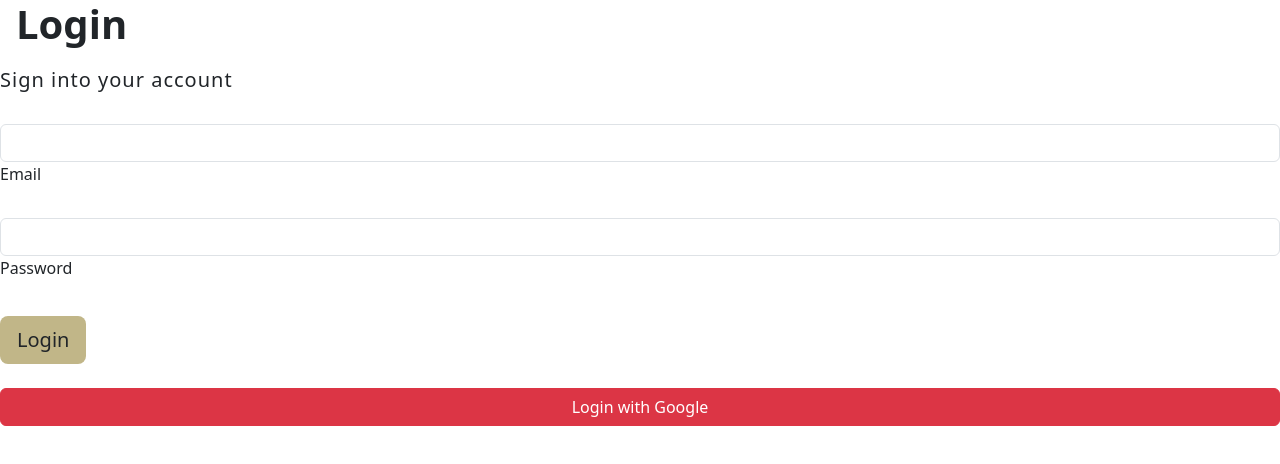
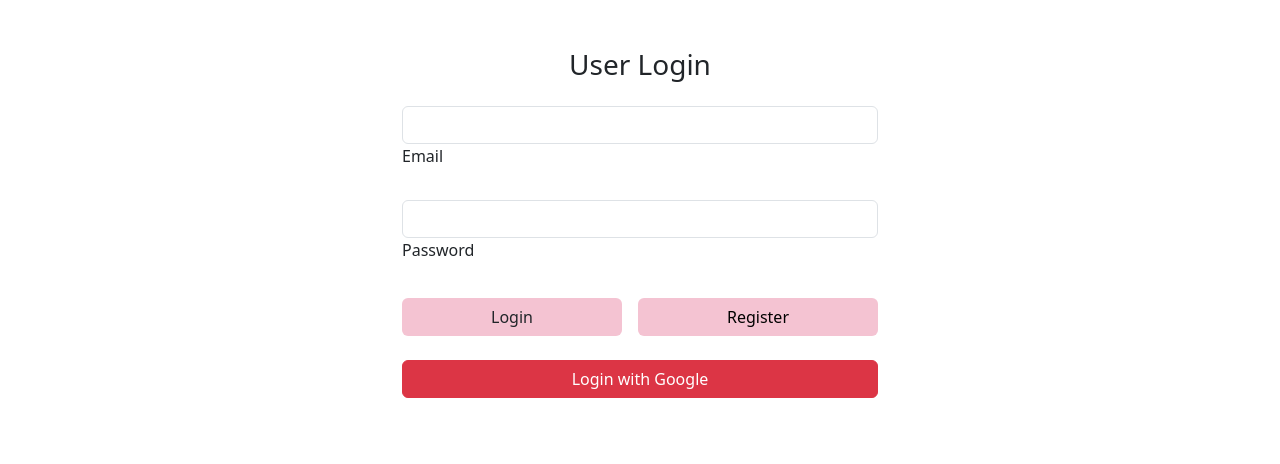
Before and after one commit to eshanie-hub/Paf_Assigment, a React (Create React App) app in the folder frontend/: page /login in a window 1280 px wide. Shown: the top 464 px of the page. Built offline with nearby package versions, Linux system fonts and the light colour scheme.

Commit message:
login and register added

```diff
--- a/frontend/src/App.js
+++ b/frontend/src/App.js
@@ -26,6 +26,7 @@ import PostManagementView from './pages/post_management/post_management_view';
 
 import { Login } from "./pages/user_management/Login";
 import { Outlet } from "react-router-dom";
+import { Register } from "./pages/user_management/Register";
 
 function MainLayout() {
   return (
@@ -47,7 +48,7 @@ function App() {
       <Routes>
         {/* Login page without layout */}
         <Route path="/login" element={<Login />} />
-
+        <Route path="/register" element={<Register />} />
         {/* Routes with layout */}
         <Route path="/" element={<MainLayout />}>
           {/* Event Management */}
--- a/frontend/src/pages/user_management/Login.js
+++ b/frontend/src/pages/user_management/Login.js
@@ -70,14 +70,9 @@ export const Login = () => {
   };
 
   return (
+    <div className="container mt-5" style={{ maxWidth: '500px' }}>
+      <h3 className="mb-4 text-center">User Login</h3>
     <form>
-      <div className="d-flex align-items-center mb-3 pb-1">
-        <i className="fas fa-cubes fa-2x me-3" style={{ color: "#e2dad6" }}></i>
-        <span className="h1 fw-bold mb-0">Login</span>
-      </div>
-
-      <h5 className="fw-normal mb-3 pb-3" style={{ letterSpacing: "1px" }}>Sign into your account</h5>
-
       <div className="form-outline mb-4">
         <input
           type="text"
@@ -102,15 +97,21 @@ export const Login = () => {
         <label className="form-label" htmlFor="password">Password</label>
       </div>
 
-      <div className="pt-1 mb-4">
-        <button className="btn btn-lg btn-block" type="button" style={{ backgroundColor: "#c1b688" }} onClick={handleForm}>
+      <div className="pt-1 mb-4 d-flex gap-2">
+        <button className="btn flex-fill me-2" type="button" style={{ backgroundColor: "#F4C3D2" }} onClick={handleForm}>
           Login
         </button>
+        <button className="btn flex-fill" style={{backgroundColor: "#F4C3D2"}} type="button">
+        <a href="/register" style={{textDecoration: 'none', color:'black'}}>
+        Register
+        </a>
+      </button>
       </div>
 
       <Button variant="danger" onClick={handleGoogleLogin} className="w-100">
         Login with Google
       </Button>
     </form>
+    </div>
   );
 };
--- a/frontend/src/pages/user_management/Register.js
+++ b/frontend/src/pages/user_management/Register.js
@@ -76,7 +76,12 @@ export const Register = () => {
             required
           />
         </div>
-        <button type="submit" className="btn btn-primary w-100">Register</button>
+        <button type="submit" className="btn w-100" style={{backgroundColor: "#F4C3D2"}}>Register</button>
+        <button className="btn w-100 mt-3" style={{backgroundColor: "#F4C3D2"}} type="button">
+        <a href="/login" style={{textDecoration: 'none', color:'black'}}>
+          Login
+        </a>
+      </button>
       </form>
     </div>
   );
```
